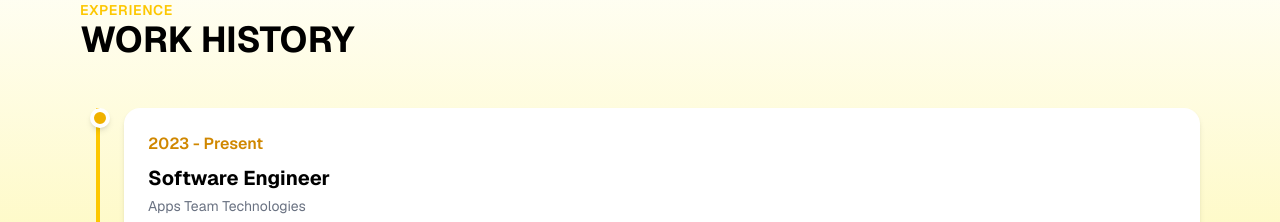
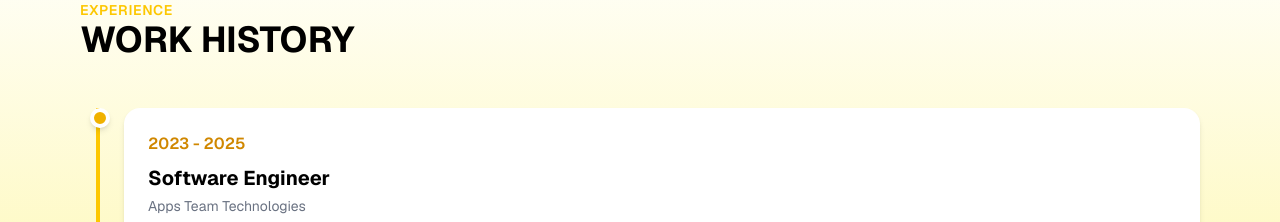
Before and after one commit to Rijinrvr/Portfolio, a Next.js app: page / in a window 1280 px wide. Shown: the part 2500-2722 px from the top of the page. Built offline with nearby package versions, Linux system fonts and the light colour scheme.

Commit message:
Change the duration

```diff
--- a/app/components/Experience.jsx
+++ b/app/components/Experience.jsx
@@ -3,7 +3,7 @@
 export default function Experience() {
   const experience = [
     {
-      year: "2023 - Present",
+      year: "2023 - 2025",
       role: "Software Engineer",
       company: "Apps Team Technologies",
       desc: "Designing and developing responsive websites, UI components, and web applications for clients.",
@@ -14,12 +14,7 @@ export default function Experience() {
       company: "Apps Team Technologies",
       desc: "Designed mobile apps, dashboards, website layouts, and improved user experience for client projects.",
     },
-    // {
-    //   year: "2020 - 2021",
-    //   role: "Web Designer",
-    //   company: "Startup Company",
-    //   desc: "Created landing pages, wireframes, prototypes, and design systems.",
-    // },
+
   ];
 
   return (
--- a/app/components/Footer.jsx
+++ b/app/components/Footer.jsx
@@ -20,6 +20,7 @@ export default function Footer() {
           </p>
           <div className="flex space-x-4 mt-2">
             <a
+            target="_blank"
               href="https://www.instagram.com/_eleven_._?igsh=MTV6dmN1MDNsa2gwbg=="
               className="hover:text-pink-500 transition-colors text-xl"
             >
@@ -27,12 +28,14 @@ export default function Footer() {
             </a>
 
             <a
+            target="_blank"
               href="https://www.linkedin.com/in/r-v-r/"
               className="hover:text-blue-700 transition-colors text-xl"
             >
               <FaLinkedinIn />
             </a>
             <a
+            target="_blank"
               href="https://github.com/Rijinrvr"
               className="hover:text-blue-700 transition-colors text-xl"
             >
```
